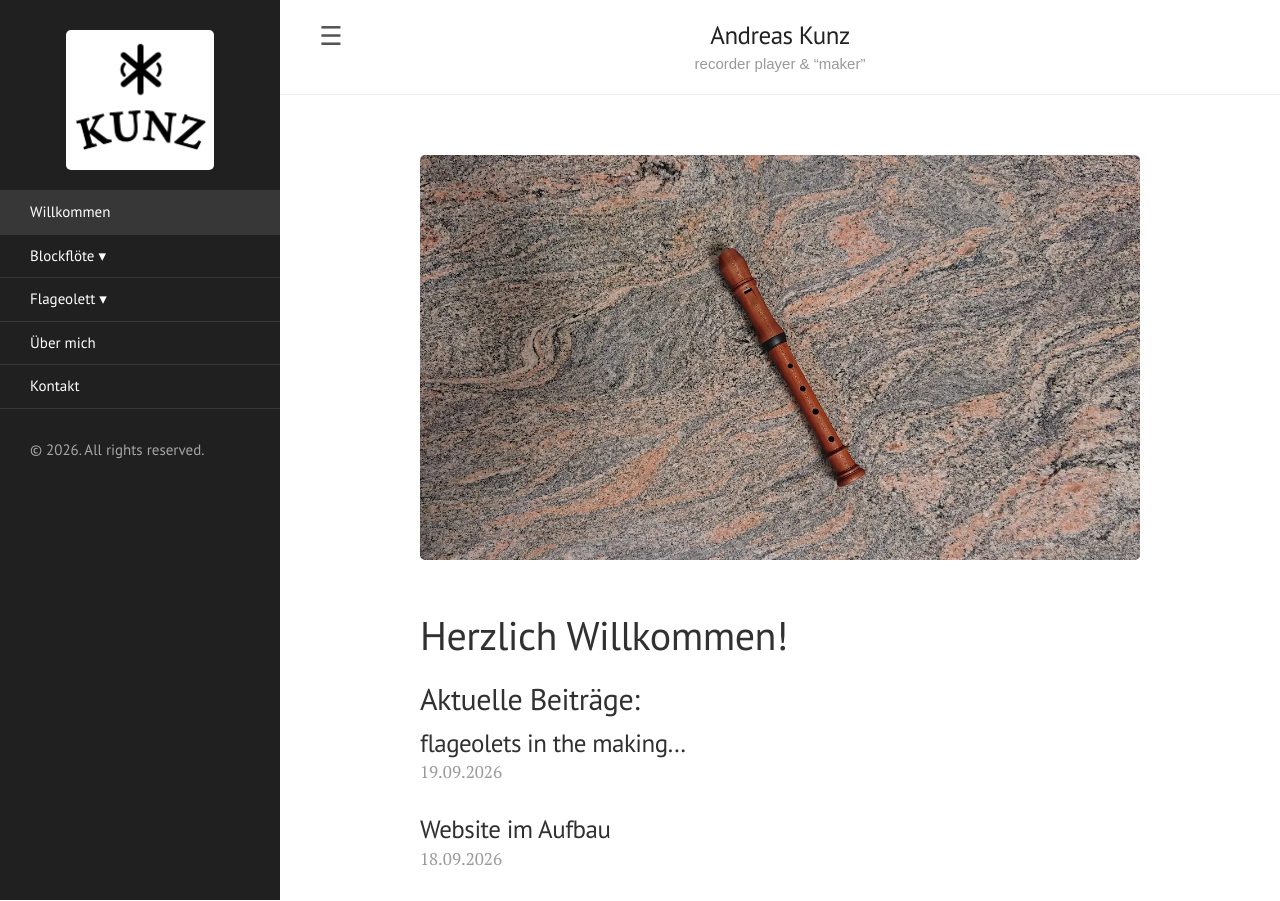
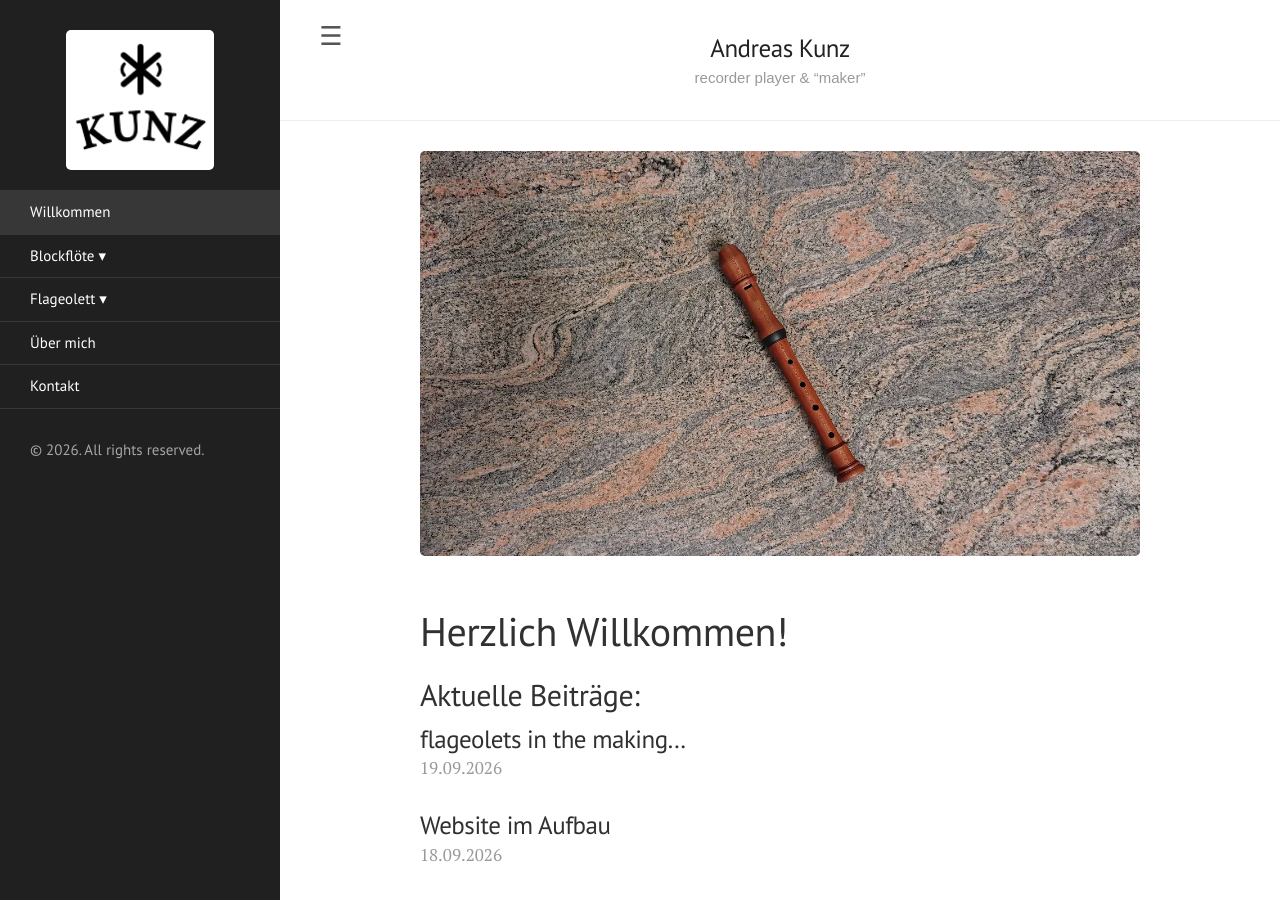
Before and after one commit to Akerdater/Akerdater.github.io, a Jekyll site: the page built from index.markdown, in a window 1280 px wide. Built offline with Jekyll 4.4.1, drawn with Linux system fonts in a browser that asks for light colours.

Commit message:
logo wechsel mit sauberer linie auf gleicher höhe

```diff
--- a/_layouts/default.html
+++ b/_layouts/default.html
@@ -28,27 +28,35 @@
       </div>
     </div>
 
-    <!-- Wrap ist der Hauptinhalt der Website -->
+     <!-- Wrap ist der Hauptinhalt der Website -->
     <div class="wrap">
-       <!-- INTELLIGENTER OBERER BALKEN -->
-      <div class="masthead">
-        <div class="container" style="display: flex; justify-content: center; align-items: center; position: relative; min-height: 50px;">
-          <h3 class="masthead-title" style="margin-top: 0; margin-bottom: 0; text-align: center; width: 100%;">
+       <!-- INTELLIGENTER OBERER BALKEN (Höherer Kasten für eine stabile, tiefere Linie) -->
+      <div class="masthead" style="padding: 0 !important; margin-bottom: 0;">
+        <div class="container" style="display: flex; justify-content: center; align-items: center; position: relative; height: 120px; padding-top: 0 !important; padding-bottom: 0 !important;">
 
-            <a href="{{ site.baseurl }}/" title="Home" style="display: inline-flex; flex-direction: column; align-items: center; justify-content: center;">
+          <h3 class="masthead-title" style="margin-top: 0; margin-bottom: 0; text-align: center; width: 100%; display: flex; justify-content: center; align-items: center; height: 100%;">
 
-              <!-- 1. DER TEXT: Sieht bei offener Sidebar genau aus wie jetzt -->
-              <span class="masthead-text-only" style="font-weight: normal; color: #222;">{{ site.title }}</span>
-              <small class="masthead-text-only" style="font-size: 60%; color: #999; margin-top: 4px; font-weight: normal; font-family: sans-serif;">recorder player & &ldquo;maker&rdquo;</small>
+            <a href="{{ site.baseurl }}/" title="Home" style="display: inline-flex; flex-direction: column; align-items: center; justify-content: center; height: 100px; width: 100%; text-decoration: none;">
 
-              <!-- 2. DAS LOGO: Erscheint nur, wenn die Sidebar geschlossen wird -->
-              <img class="masthead-logo-only" src="{{ '/assets/Bild2232.png' | relative_url }}" alt="Logo" style="height: 90px; width: auto; border-radius: 4px;">
+              <!-- 1. DER TEXT: Wird in den 100px Höhe automatisch perfekt vertikal eingemittet -->
+              <span class="masthead-text-only" style="font-weight: normal; color: #222; line-height: 1.2;">{{ site.title }}</span>
+              <small class="masthead-text-only" style="font-size: 60%; color: #999; margin-top: 6px; font-weight: normal; font-family: sans-serif;">recorder player & &ldquo;maker&rdquo;</small>
+
+              <!-- 2. DAS LOGO: Hat jetzt volle 100px Platz und bleibt wunderschön quadratisch -->
+              <img class="masthead-logo-only" src="{{ '/assets/Bild2232.png' | relative_url }}" alt="Logo" style="height: 100px; width: 100px; object-fit: contain; display: block; margin: 0 auto;">
 
             </a>
 
           </h3>
         </div>
       </div>
+
+      <!-- Abstand (Luft) unterhalb der tieferen, stabilen Trennlinie -->
+      <div class="container content" style="margin-top: 30px !important;">
+
+
+
+
 
       <!-- ZUGEHÖRIGES CSS FÜR DEN WECHSEL -->
       <style>
```
